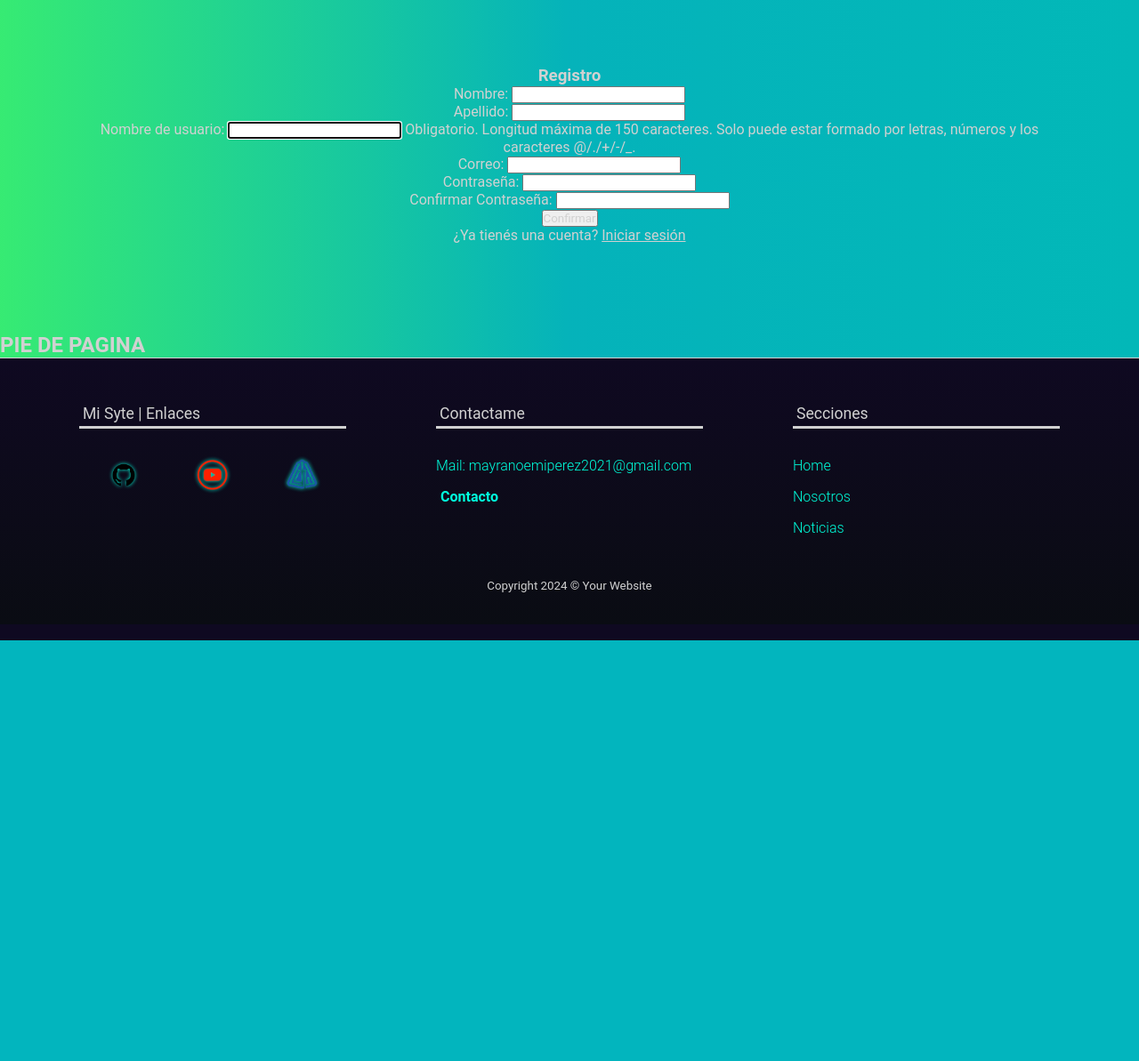
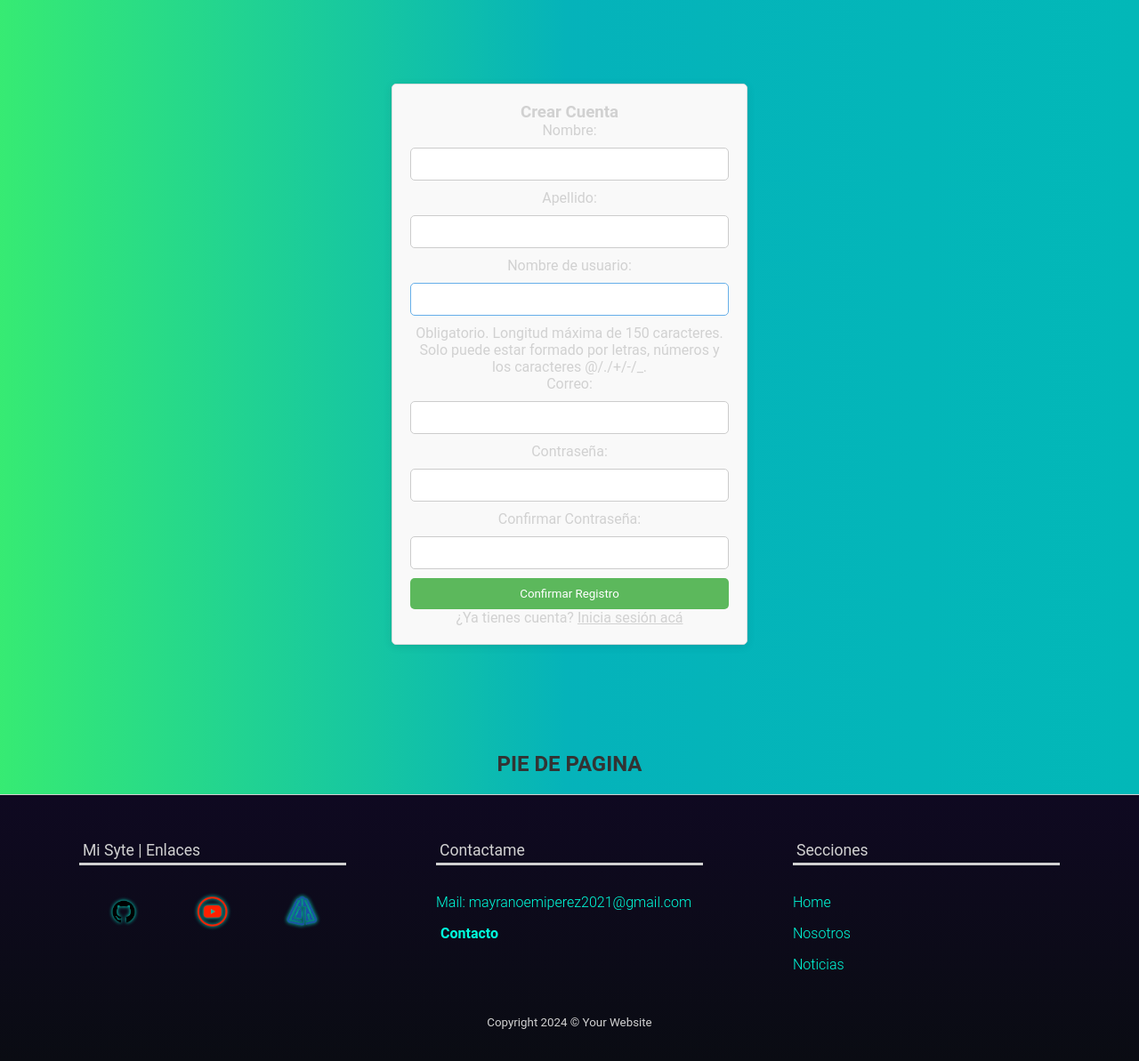
Before and after one commit to Csosafloriani/ProyectoFinal-G5, a Django app: page /usuarios/registro/ in a window 1280 px wide. Shown: the part 80-1273 px from the top of the page at 89% size. Before the commit the page ends 800 px from the top, so only its background shows below. Run offline with Django 3.2, Linux system fonts and the light colour scheme.

Commit message:
cambios en el css de registro y login

```diff
--- a/static/css/main.css
+++ b/static/css/main.css
@@ -577,3 +577,64 @@
         color: var(--color-primario);
     }
   }
+
+/* Estilos generales del formulario */
+form {
+    background-color: #f9f9f9; /* Color de fondo */
+    border: 1px solid #ddd; /* Borde del formulario */
+    border-radius: 5px; /* Bordes redondeados */
+    padding: 20px; /* Espaciado interno */
+    margin: 20px auto; /* Margen superior e inferior y centrado */
+    max-width: 400px; /* Ancho máximo del formulario */
+    box-shadow: 0 2px 10px rgba(0, 0, 0, 0.1); /* Sombra suave */
+}
+
+/* Títulos del formulario */
+h2 {
+    text-align: center; /* Centrar texto */
+    color: #333; /* Color del texto */
+    margin-bottom: 20px; /* Margen inferior */
+}
+
+/* Estilos de los campos de entrada */
+input[type="text"],
+input[type="email"],
+input[type="password"] {
+    width: 100%; /* Ancho completo */
+    padding: 10px; /* Espaciado interno */
+    margin: 10px 0; /* Margen superior e inferior */
+    border: 1px solid #ccc; /* Borde de los campos */
+    border-radius: 5px; /* Bordes redondeados */
+    box-sizing: border-box; /* Incluye el padding en el ancho total */
+    transition: border-color 0.3s; /* Transición de color del borde */
+}
+
+/* Cambios de estilo al enfocarse en los campos */
+input[type="text"]:focus,
+input[type="email"]:focus,
+input[type="password"]:focus {
+    border-color: #66afe9; /* Color de borde al enfocar */
+    outline: none; /* Sin borde por defecto */
+}
+
+/* Estilos para el botón */
+button {
+    background-color: #5cb85c; /* Color de fondo del botón */
+    color: white; /* Color del texto */
+    padding: 10px; /* Espaciado interno */
+    border: none; /* Sin borde */
+    border-radius: 5px; /* Bordes redondeados */
+    cursor: pointer; /* Cambiar cursor al pasar sobre el botón */
+    width: 100%; /* Ancho completo */
+    transition: background-color 0.3s; /* Transición de color de fondo */
+}
+
+/* Cambios de estilo al pasar el cursor sobre el botón */
+button:hover {
+    background-color: #4cae4c; /* Color más oscuro al pasar el cursor */
+}
+
+/* Cambios de estilo al pasar el cursor sobre el enlace */
+a:hover {
+    text-decoration: underline; /* Subrayar al pasar el cursor */
+}
--- a/templates/usuarios/registro.html
+++ b/templates/usuarios/registro.html
@@ -1,20 +1,29 @@
 {% extends 'base.html' %}
+{% block title %}Registro{% endblock %}
 {% load static %}
-{% block title %}Registro{% endblock %}
+
 {% block contenido %}
+<main role="main">
+    <div class="container">
+        <div class="row mt-3">
+            <div class="col-md-6 mx-auto mb-5">
+                <form method="post" class="form-registro">
+                    {% csrf_token %}
+                    <h3 class="mb-4 text-center">Crear Cuenta</h3>
 
-<main role="main">
-  <div class="container">
-    <div class="row mt-3">
-      <div class="col-md-9 mx-auto mb-5">
-        <form action="" method="post">{% csrf_token %}
-          <h3 class="mb-4">Registro</h3>
-          {{form.as_p}}
-          <p><input type="submit" class="btn btn-primary btn-block" value="Confirmar"></p>
-          <p>¿Ya tienés una cuenta? <a href="{% url 'login' %}">Iniciar sesión</a></p>
-        </form>
-      </div>
+                    <!-- Campos del formulario -->
+                    {{ form.as_p }}
+
+                    <!-- Botón de Confirmar -->
+                    <div class="form-group text-center">
+                        <button type="submit" class="btn btn-success btn-block">Confirmar Registro</button>
+                    </div>
+
+                    <!-- Link de Iniciar Sesión -->
+                    <p class="text-center">¿Ya tienes cuenta? <a href="{% url 'login' %}">Inicia sesión acá</a></p>
+                </form>
+            </div>
+        </div>
     </div>
-  </div>
 </main>
-{% endblock contenido %}
+{% endblock %}
```
